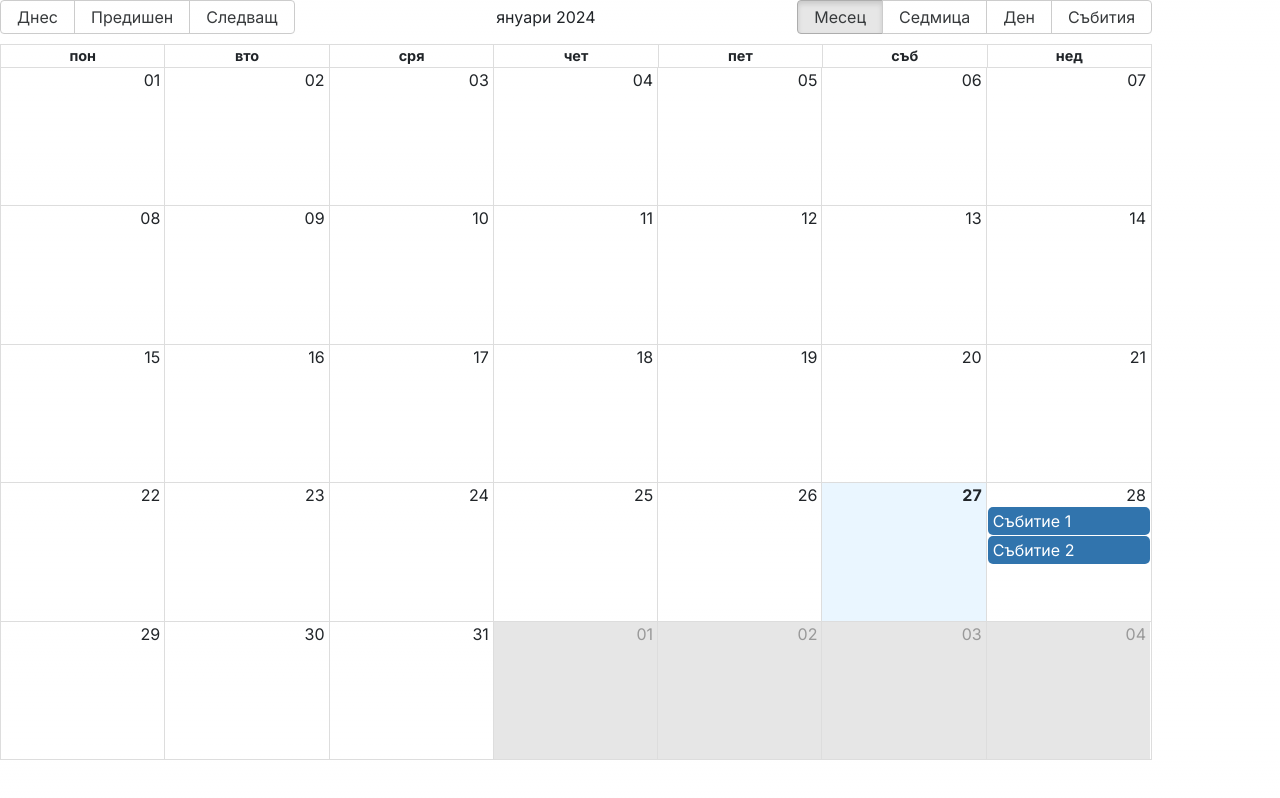
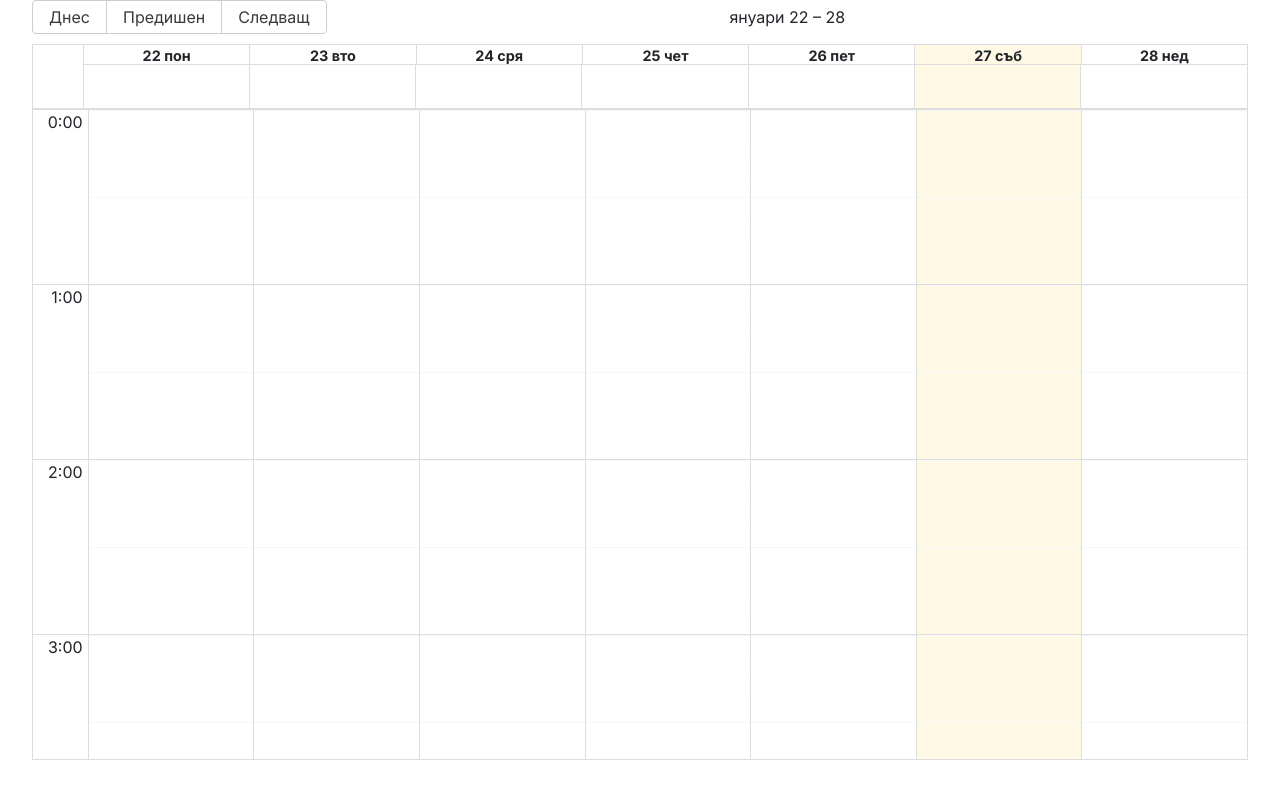
Before and after one commit to xakepa/Organizer, a Next.js app: page / in a window 1280 px wide. Built offline with nearby package versions, Linux system fonts and the light colour scheme.

Commit message:
Add popup window, change css styles

```diff
--- a/app/layout.tsx
+++ b/app/layout.tsx
@@ -1,12 +1,12 @@
-import type { Metadata } from "next";
-import { Inter } from "next/font/google";
-import "./globals.css";
+import type { Metadata } from "next"
+import { Inter } from "next/font/google"
+import "./globals.css"
 import 'bootstrap/dist/css/bootstrap.css'
 
 const inter = Inter({ subsets: ["latin"] });
 
 export const metadata: Metadata = {
-  title: "Create Next App",
+  title: "Kabinata - calendar",
   description: "Generated by create next app",
 };
 
--- a/app/page.tsx
+++ b/app/page.tsx
@@ -1,5 +1,4 @@
 'use client'
-import Image from "next/image";
 import Scheduler from '../components/Scheduler'
 
 export default function Home() {
--- a/components/Scheduler.jsx
+++ b/components/Scheduler.jsx
@@ -1,9 +1,46 @@
 import { Calendar, dayjsLocalizer } from 'react-big-calendar'
 import 'react-big-calendar/lib/css/react-big-calendar.css'
+import './calendar.css'
 import dayjs from 'dayjs'
 import 'dayjs/locale/bg'
+import { Modal, Button } from 'react-bootstrap'
+import { useState } from 'react'
+
+function Popup({ event }) {
+    const [showModal, setShowModal] = useState(false)
+    const handleOpenModal = () => setShowModal(true)
+    const handleCloseModal = () => setShowModal(false)
+
+    return (
+        <>
+            <div>
+                <div onClick={handleOpenModal}>{event.title}</div>
+            </div>
+
+            <Modal show={showModal} onHide={handleCloseModal} aria-labelledby="contained-modal-title-vcenter" centered>
+                <Modal.Header closeButton>
+                    <Modal.Title>{event.title}</Modal.Title>
+                </Modal.Header>
+                <Modal.Body>
+                    {event.description ? (
+                        <strong>Описание:</strong>
+                    ) : ('')}
+                    <p>{event.description}</p>
+                </Modal.Body>
+                <Modal.Footer>
+                    <Button variant="secondary" onClick={handleCloseModal}>
+                        Затвори
+                    </Button>
+                </Modal.Footer>
+            </Modal>
+        </>
+    );
+}
+
+
 
 dayjs.locale('bg')
+
 const localizer = dayjsLocalizer(dayjs)
 const messages = {
     today: 'Днес',
@@ -17,11 +54,13 @@ const messages = {
     time: 'Време',
     event: 'Събитие'
 }
+
 const events = [
     {
-        start: dayjs('2024-01-28T12:00:00').toDate(),
-        end: dayjs('2024-01-28T13:00:00').toDate(),
-        title: "Събитие 1"
+        start: dayjs('2024-01-27T12:00:00').toDate(),
+        end: dayjs('2024-01-27T13:00:00').toDate(),
+        title: "Събитие 1",
+        description: 'Lorem ipsum dolor sit amet'
     },
     {
         start: dayjs('2024-01-28T16:00:00').toDate(),
@@ -31,18 +70,25 @@ const events = [
 ]
 
 const Scheduler = () => {
+
     return (
         <div>
             <Calendar
                 localizer={localizer}
                 startAccessor="start"
                 endAccessor="end"
+                defaultView={'week'}
+                views={["week"]}
                 popup={true}
                 events={events}
                 messages={messages}
+                components={{
+                    event: Popup,
+                }}
                 style={{
                     height: "95vh",
-                    width: "90%"
+                    width: "95%",
+                    margin: 'auto'
                 }}
             />
         </div>
--- /dev/null
+++ b/components/calendar.css
@@ -0,0 +1,25 @@
+.rbc-event {
+    background-color: #fff !important;
+    color: #000;
+  }
+
+  .rbc-day-slot .rbc-event {
+    margin: 10px;
+    max-width: 95% !important;
+    height: auto !important;
+    padding: 10px;
+  }
+
+  .rbc-timeslot-group {
+    min-height: 175px;
+  }
+
+  /* .rbc-current-time-indicator {
+    background-color: #FEF8E5;
+    height: 100px;
+  } */
+
+  .rbc-today {
+    background-color: #FEF8E5 !important;
+
+  }
--- a/package.json
+++ b/package.json
@@ -15,7 +15,9 @@
     "next": "14.1.0",
     "react": "^18",
     "react-big-calendar": "^1.8.7",
-    "react-dom": "^18"
+    "react-bootstrap": "^2.10.0",
+    "react-dom": "^18",
+    "styled-components": "^6.1.8"
   },
   "devDependencies": {
     "@types/node": "^20",
```
Also changed, not shown: 1 other file (tests, documents, lock files or other folders).
